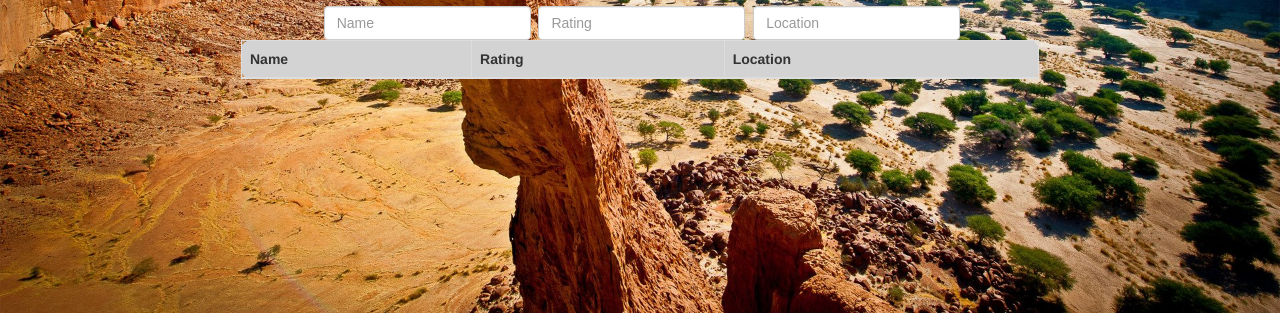
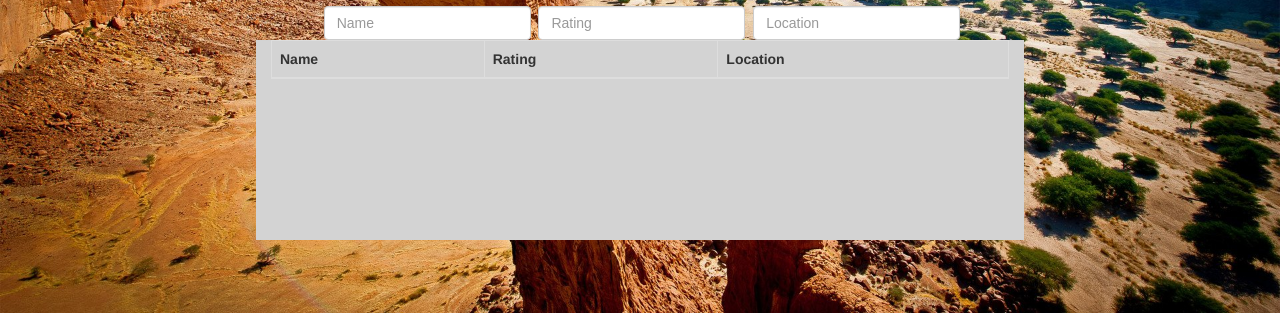
Before and after one commit to tjhartman/no-serverproject, a website: page index.html at #!/routes in a window 1280 px wide. Shown: the part 487-800 px from the top of the page. Drawn offline with nearby package versions, Linux system fonts and the light colour scheme; some packages are replaced by stand-ins of ours; files that its build step writes are made by us from their sources; no server answers.

Commit message:
more changes

```diff
--- a/styles/style.scss
+++ b/styles/style.scss
@@ -83,14 +83,18 @@ a:visited {
 .container {
     height: 200px;
     overflow-y: auto;
+    width: 60%;
+    background: lightgrey;
 }
 
 //------------------About css-----------------------------
 
 .about-text {
-     width: 100%;
+    width: 100%;
     text-align: center;
     margin-top: 350px;
     color: white;
     font-size: 50px;
 }
+
+//////////////////////////////
--- a/views/routes.html
+++ b/views/routes.html
@@ -18,7 +18,7 @@
 </form>
 </div>
 <div align='center' class='container'>
-    <table class='table table-bordered' style='background: lightgray'>
+    <table style='width: 100%;' class='table table-bordered' style='background: lightgray'>
          <thead>
              <tr>
                  <th>Name</th>
```
Also changed, not shown: dist/js/bundle.js, dist/styles.css, 2 other files.
